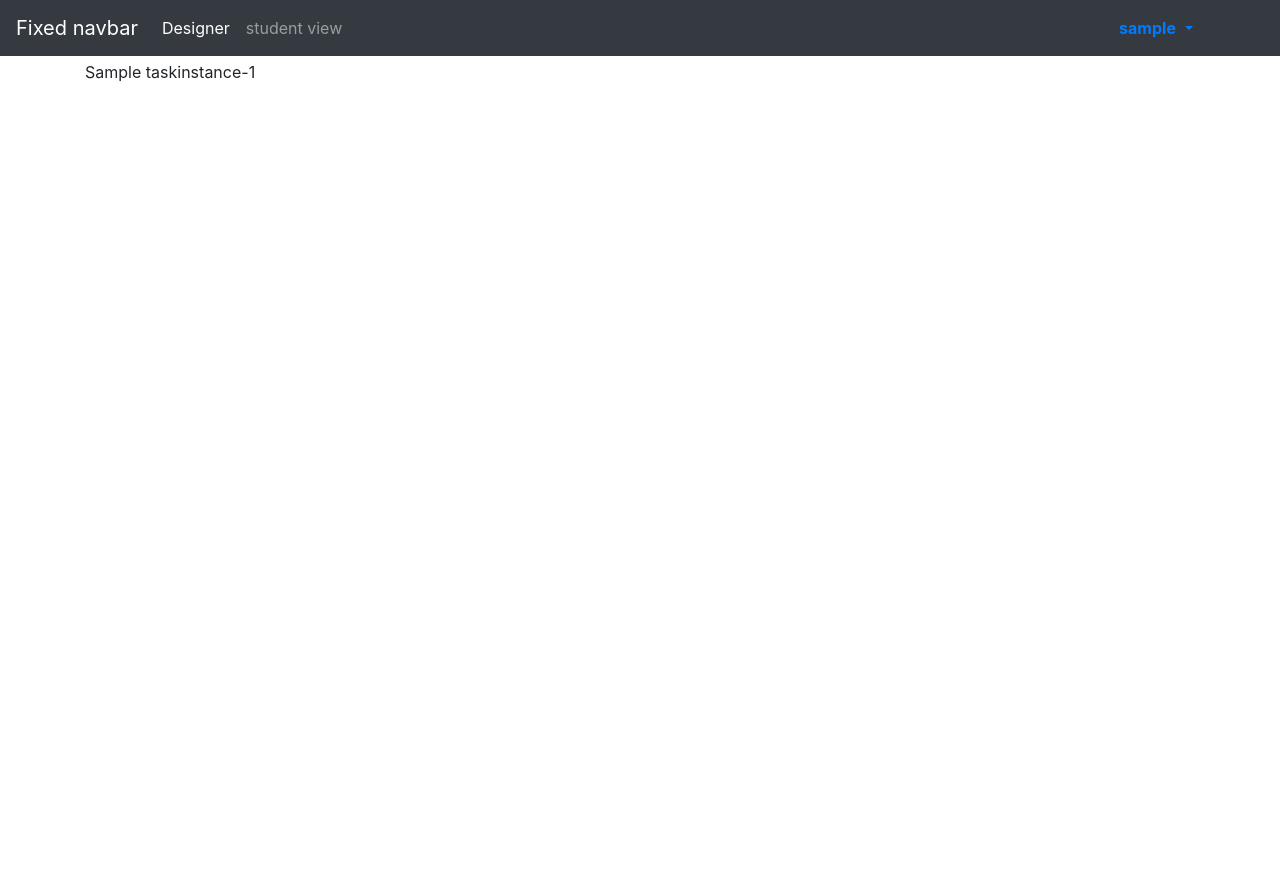
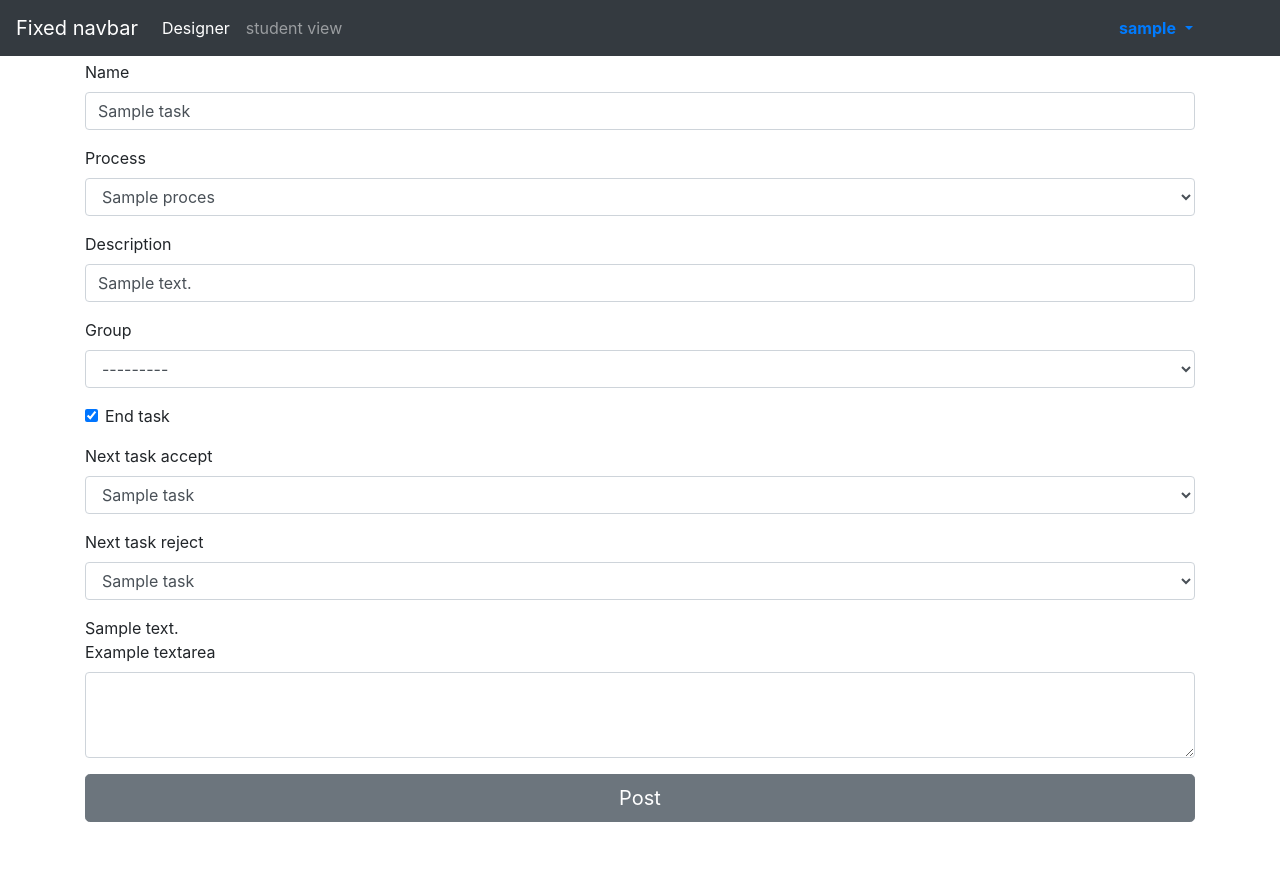
Before and after one commit to amirmohsen-am/graduation-system-project-fall96, a Django app: page /task_instance/1 in a window 1280 px wide. Before the commit the page ends 82 px from the top, so only its background shows below. Run offline with Django 3.2, Linux system fonts and the light colour scheme; a user stored in the database is signed in; tables that the repository leaves empty hold one stand-in row (values such as "Sample post"); some libraries are stand-ins or nearby versions.

Commit message:
comments

```diff
--- a/graduation_system/main/templates/main/task-instance.html
+++ b/graduation_system/main/templates/main/task-instance.html
@@ -9,5 +9,26 @@
 {% endblock %}
 
 {% block content %}
-    {{ task_instance }}
+    {% load bootstrap4 %}
+        <form action="" method="post" class="form">
+            {% csrf_token %}
+            {% bootstrap_form form %}
+
+        </form>
+
+    {% for coments in task_instance.comment_set.all %}
+        {{ coments.text }}
+    {% endfor %}
+
+
+    <form action="" method="post" class="form">
+            {% csrf_token %}
+            <div class="form-group">
+                <label for="exampleTextarea">Example textarea</label>
+                <textarea name="comment-text" class="form-control" id="exampleTextarea" rows="3"></textarea>
+              </div>
+            {% buttons %}
+                <button type="submit" class="btn btn-secondary btn-lg btn-block">Post</button>
+            {% endbuttons %}
+    </form>
 {% endblock %}
--- a/graduation_system/main/views.py
+++ b/graduation_system/main/views.py
@@ -183,8 +183,8 @@ def task_instance_view(request, t_id):
         text = request.POST.get('comment-text')
         if text is not None:
             Comment.objects.create(user=user, text=text, task_instance=task_instance)
-
-    return render(request, 'main/task-instance.html', {'task_instance': task_instance})
+    form = TaskForm(instance=task_instance.task)
+    return render(request, 'main/task-instance.html', {'task_instance': task_instance, 'form': form})
 
 
 @login_required(login_url='/login/')
```
